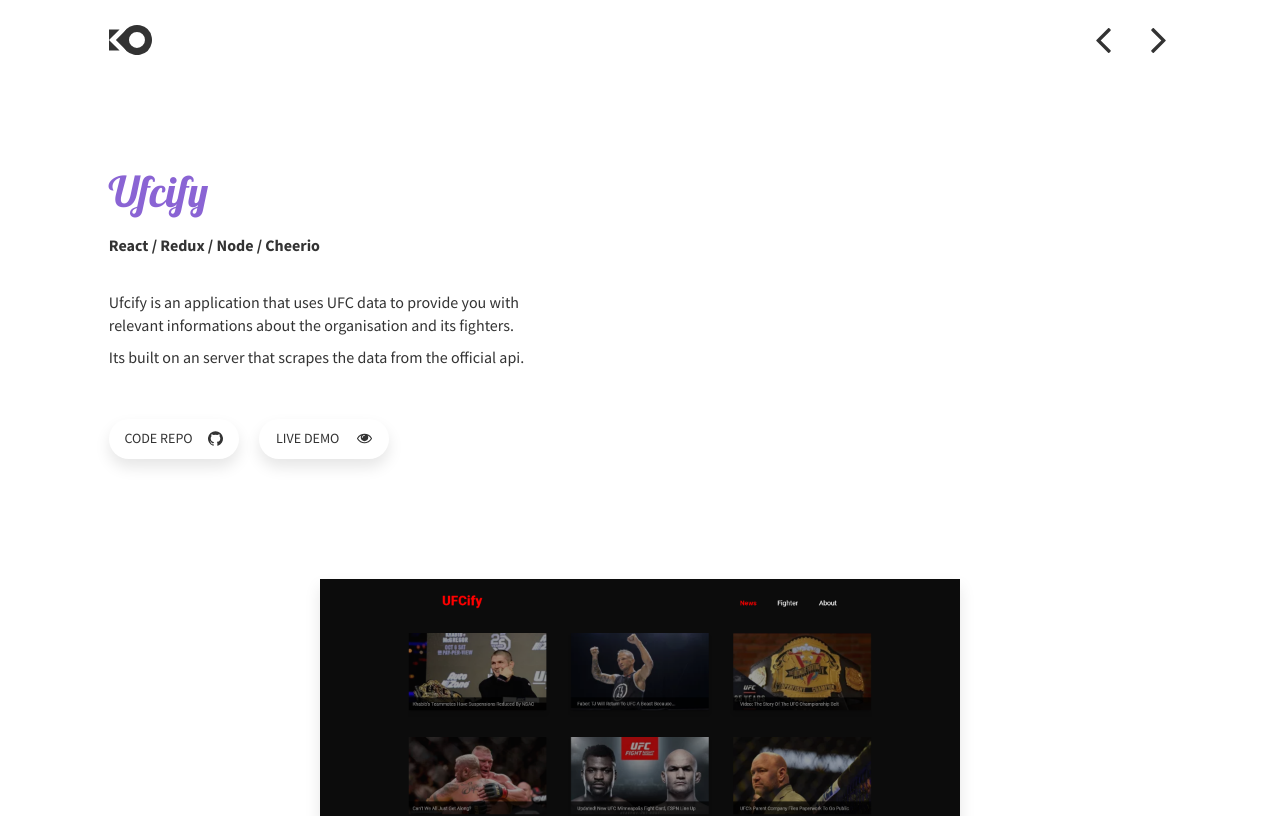
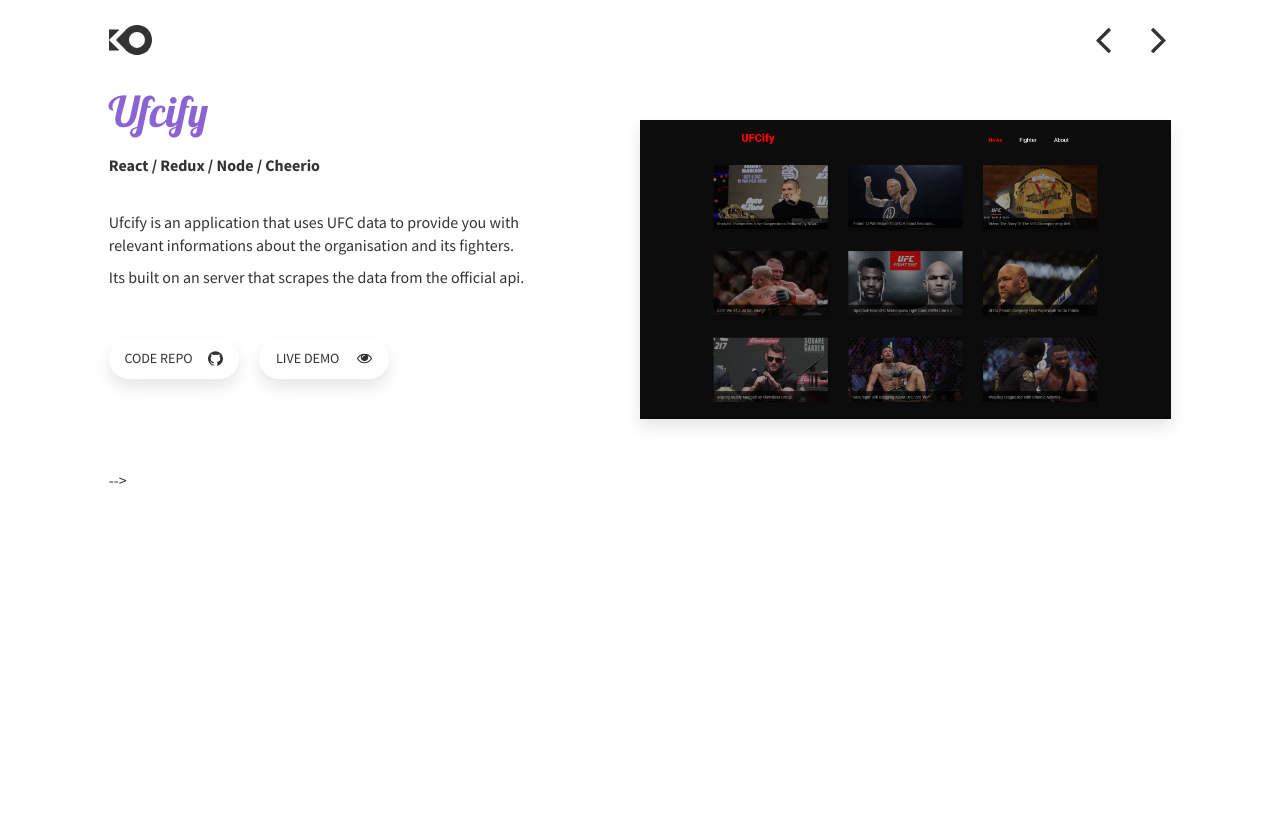
Before and after one commit to kevscript/vue-folio, a Vue app: page /project/ufcify in a window 1280 px wide. Shown: the top 816 px of the page. Built offline with nearby package versions, Linux system fonts and the light colour scheme.

Commit message:
styled project page + responsive

```diff
--- a/src/styles/project/gallery.scss
+++ b/src/styles/project/gallery.scss
@@ -1,25 +1,30 @@
 .gallery {
+
+  padding-top: 70px;
+  width: 50%;
+  margin-left: 50%;
+  display: flex;
 
   .gallery-list {
     width: 100%;
     display: flex;
     flex-wrap: wrap;
-    margin: 0 auto;
+    flex-direction: column;
     justify-content: center;
+    align-items: center;
 
     .item-container {
       cursor: pointer;
       position: relative;
       max-width: 100%;
-      max-height: 360px;
-      width: 640px;
-      margin: 25px 0;
+      max-height: 450px;
+      width: 800px;
+      margin: 50px 0;
       box-shadow: 0px 8px 15px rgba(0, 0, 0, 0.1);
       overflow: hidden;
-      margin: 25px 0;
 
       @media only screen and (min-width: 960px) {
-        margin: 20px 20px;
+        margin: 50px 0;
       }
     }
 
@@ -28,6 +33,7 @@
     }
 
     .gallery-item {
+      position: relative;
       width: 100%;
       overflow: hidden;
       display: flex;
@@ -36,6 +42,13 @@
 
       img {
         width: 100%;
+        top: 0;
+        left: 0;
+        transition: all 1s ease-in-out;
+
+        &:hover {
+          transform: scale(1.1);
+        }
       }
     }
 
--- a/src/styles/project/header.scss
+++ b/src/styles/project/header.scss
@@ -1,4 +1,11 @@
 .header {
+  position: fixed;
+  z-index: 5;
+
+  @media only screen and (max-width: 1200px) {
+    position: relative;
+    padding: 0;
+  }
 
   .header-pagination {
     display: flex;
--- a/src/styles/project/index.scss
+++ b/src/styles/project/index.scss
@@ -1,3 +1,27 @@
 @import './header.scss';
 @import './presentation.scss';
 @import './gallery.scss';
+
+.flex-container {
+  margin-top: 80px;
+  position: relative;
+  display: flex;
+
+  @media only screen and (max-width: 1200px) {
+    flex-direction: column;
+
+    .presentation {
+      position: relative;
+    }
+
+    .gallery {
+      width: 100%;
+      display: flex;
+      margin-left: 0;
+    }
+  }
+
+  @media only screen and (max-width: 767px) {
+    margin-top: 0;
+  }
+}
--- a/src/styles/project/presentation.scss
+++ b/src/styles/project/presentation.scss
@@ -1,6 +1,6 @@
 .presentation {
-  padding-top: 150px;
-  margin-bottom: 100px;
+  position: fixed;
+  padding-top: 70px;
 
   .presentation-title {
     @include h3;
```
